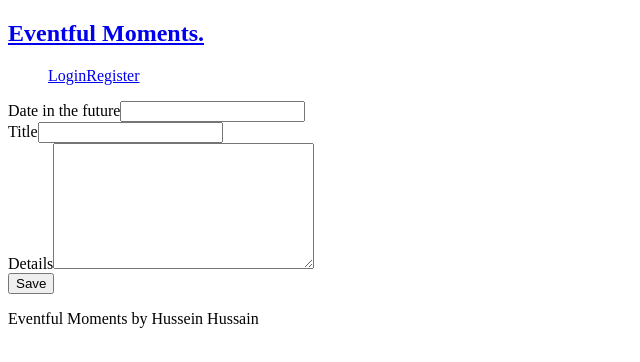
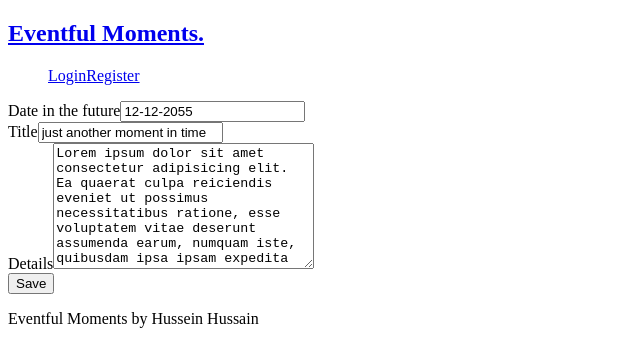
Before and after one commit to iamnotcypher/event-monent-app, a Vue app: page /create-event in a window 1280 px wide. Shown: the top 362 px of the page, without its empty margins (0-640 px from the left). Built offline with nearby package versions, Linux system fonts and the light colour scheme; the HTML template or start-up script is replaced by a standard one.

Commit message:
creating new moment

```diff
--- a/src/views/CreateEvent.vue
+++ b/src/views/CreateEvent.vue
@@ -1,16 +1,17 @@
 <template>
-  <form class="max-w-md mt-8 mb-24 min-[100px]:px-4 md:px-16">
+  <form @submit.prevent="handleSubmit" class="max-w-md mt-8 mb-24 min-[100px]:px-4 md:px-16">
     <div class="mb-4">
+      <!-- <p>Lorem ipsum dolor sit amet consectetur adipisicing elit. Dolor aliquam magnam natus sunt maxime ad commodi nisi culpa repellat explicabo corrupti minima laborum id debitis dolorem, ipsa tenetur velit porro dolorum est ratione aliquid sapiente! Incidunt quidem laboriosam facere blanditiis ad, enim porro explicabo unde fugit, eveniet dolorem consectetur quibusdam, minus qui vel. Dicta temporibus nulla eum sit ipsam ipsa?</p> -->
       <label class="text-sm block">Date in the future</label>
-      <input class="border w-full sm:w-96 rounded-md p-1" type="text">
+      <input class="border w-full sm:w-96 rounded-md p-1" type="text" v-model="futureDate">
     </div>
     <div class="mb-4">
       <label class="text-sm block">Title</label>
-      <input class="border w-full sm:w-96 rounded-md p-1" type="text">
+      <input class="border w-full sm:w-96 rounded-md p-1" type="text" v-model="title">
     </div>
     <div class="mb-4">
       <label class="text-sm block">Details</label>
-      <textarea class="border w-full sm:w-96 rounded-md p-1" name="" id="" cols="30" rows="8"></textarea>
+      <textarea class="border w-full sm:w-96 rounded-md p-1" name="" id="" cols="30" rows="8" v-model="details"></textarea>
     </div>
 
     <div class="text-center mt-8">
@@ -20,7 +21,33 @@
 </template>
 
 <script>
+import axios from 'axios';
 
 export default {
+  name: 'CreateEvent',
+  data() {
+    return {
+      title: 'just another moment in time',
+      details: 'Lorem ipsum dolor sit amet consectetur adipisicing elit. Ea quaerat culpa reiciendis eveniet ut possimus necessitatibus ratione, esse voluptatem vitae deserunt assumenda earum, numquam iste, quibusdam ipsa ipsam expedita tempora ducimus. Quisquam excepturi possimus hic, vitae corrupti impedit quas vero.',
+      futureDate: '12-12-2055',
+      token: ''
+    }
+  },
+  methods: {
+    async handleSubmit() {
+
+      const response = await axios.post('moment', {
+        title: this.title,
+        details: this.details,
+        futureDate: this.futureDate
+      })
+
+      this.token = localStorage.getItem('token')
+      console.log(this.token)
+
+      console.log(response)
+
+    }
+  }
 }
 </script>
```
